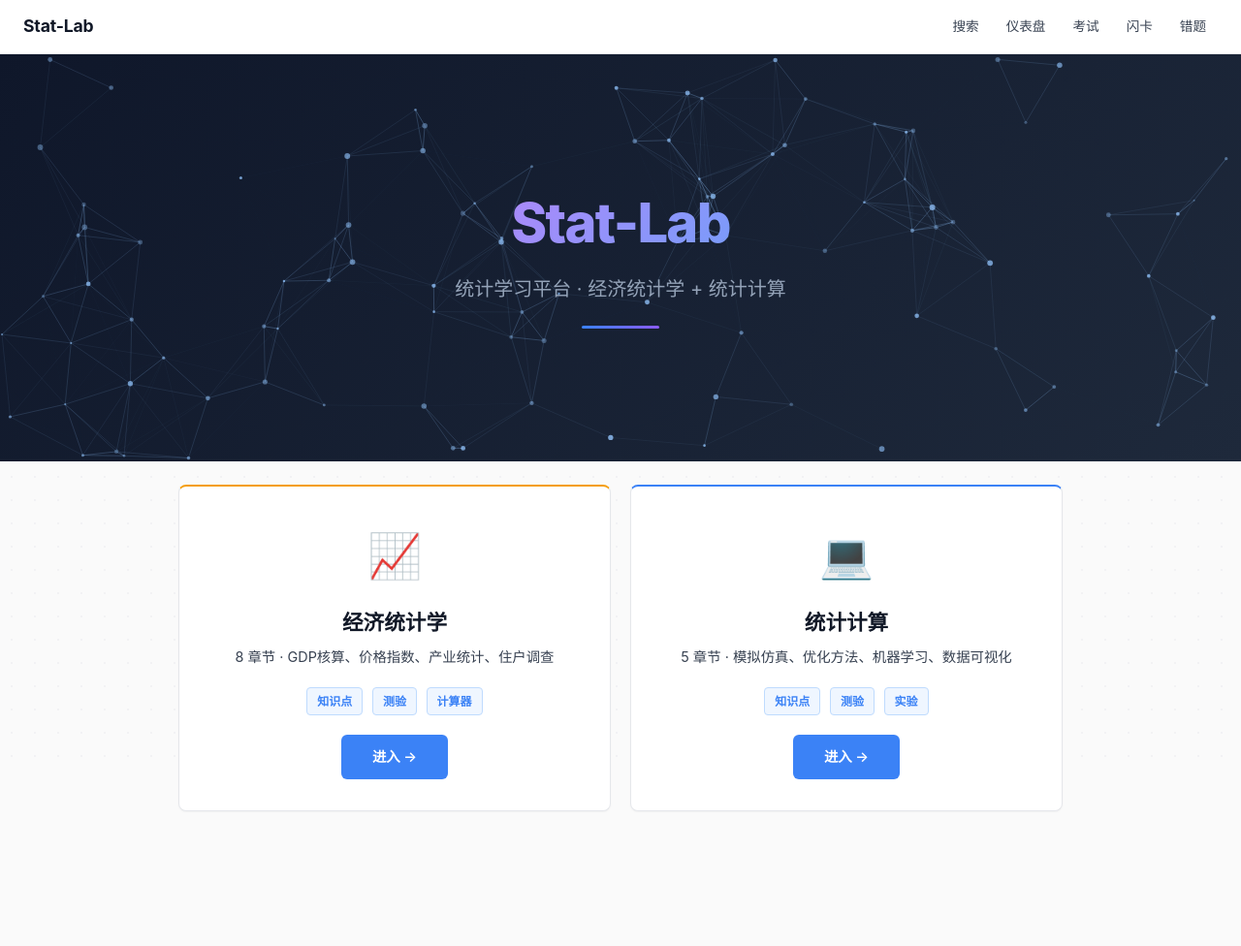
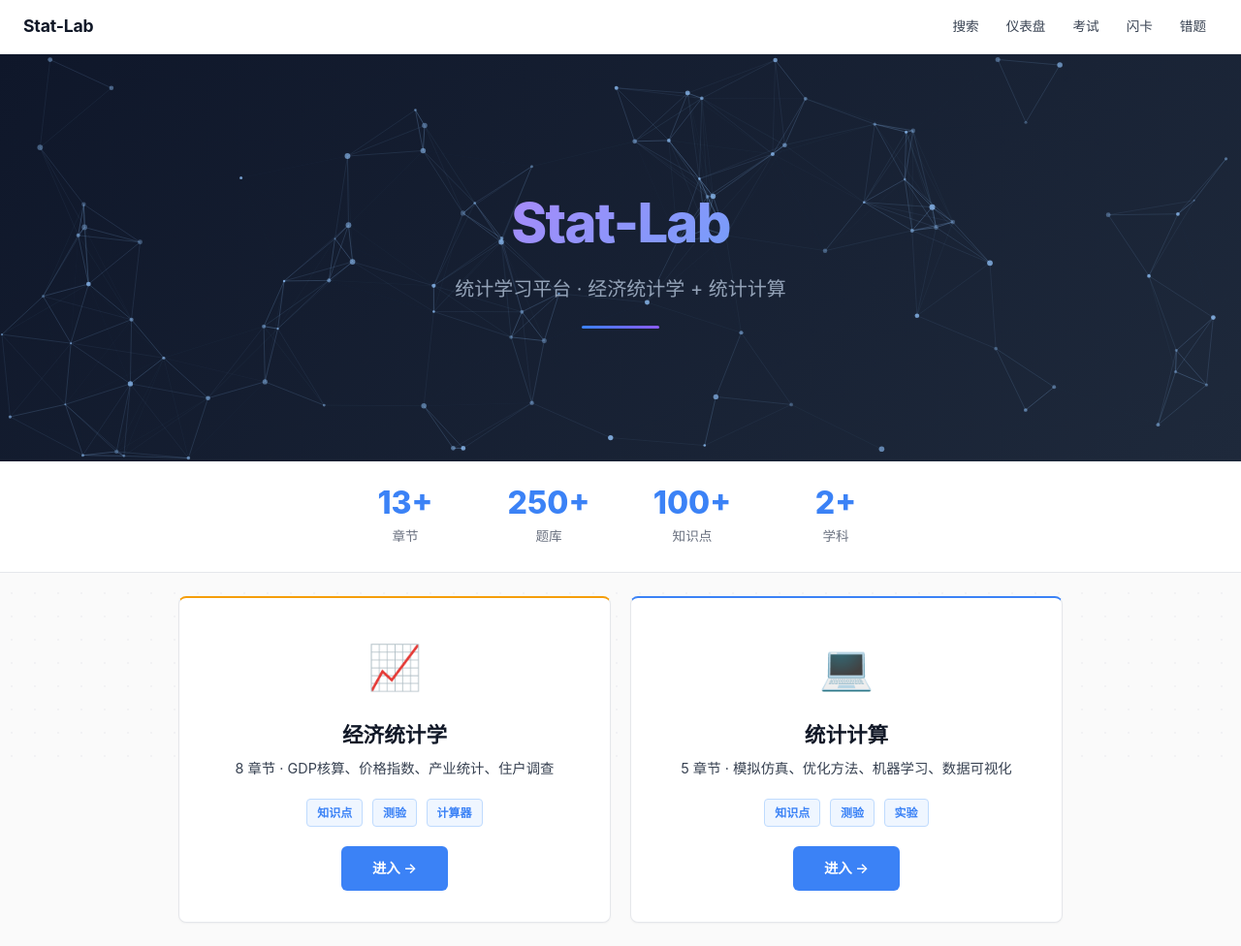
Before and after one commit to wxlzmn/stat-lab, a website: page index.html in a window 1280 px wide. Shown: the whole page at 97% size. Before the commit the page ends 861 px from the top, so only its background shows below. Drawn offline with Linux system fonts and the light colour scheme.

Commit message:
feat: add animated stats counter bar below hero section
Adds a stats bar with four counters (13+ chapters, 250+ quiz bank,
100+ knowledge points, 2 subjects) that animate from 0 on scroll
into view using IntersectionObserver and eased cubic counting.
CSS styles added to pages.css.

```diff
--- a/index.html
+++ b/index.html
@@ -95,6 +95,26 @@
       <div class="hero-divider"></div>
     </div>
   </div>
+  <div class="stats-bar" id="stats-bar">
+    <div class="stats-container">
+      <div class="stat-item">
+        <span class="stat-number" data-target="13">0</span>
+        <span class="stat-label">章节</span>
+      </div>
+      <div class="stat-item">
+        <span class="stat-number" data-target="250">0</span>
+        <span class="stat-label">题库</span>
+      </div>
+      <div class="stat-item">
+        <span class="stat-number" data-target="100">0</span>
+        <span class="stat-label">知识点</span>
+      </div>
+      <div class="stat-item">
+        <span class="stat-number" data-target="2">0</span>
+        <span class="stat-label">学科</span>
+      </div>
+    </div>
+  </div>
   <div id="subject-cards" class="home-grid"></div>
 </main>
 <script src="shared/js/particle-network.js"></script>
@@ -107,6 +127,47 @@
   if (canvas) {
     var parent = canvas.parentElement;
     ParticleNetwork.init(canvas, parent.offsetWidth, parent.offsetHeight);
+  }
+
+  // Stats counter animation
+  var statNumbers = document.querySelectorAll('.stat-number');
+  var counted = false;
+
+  function animateCount(el) {
+    var target = parseInt(el.getAttribute('data-target'));
+    var duration = 1500;
+    var start = 0;
+    var startTime = null;
+
+    function step(timestamp) {
+      if (!startTime) startTime = timestamp;
+      var progress = Math.min((timestamp - startTime) / duration, 1);
+      // Ease out cubic
+      var eased = 1 - Math.pow(1 - progress, 3);
+      el.textContent = Math.floor(eased * target);
+      if (progress < 1) {
+        requestAnimationFrame(step);
+      } else {
+        el.textContent = target + '+';
+      }
+    }
+
+    requestAnimationFrame(step);
+  }
+
+  // Trigger when stats bar enters viewport
+  if (typeof IntersectionObserver !== 'undefined') {
+    var statsBar = document.getElementById('stats-bar');
+    if (statsBar) {
+      var observer = new IntersectionObserver(function(entries) {
+        if (entries[0].isIntersecting && !counted) {
+          counted = true;
+          statNumbers.forEach(function(el) { animateCount(el); });
+          observer.disconnect();
+        }
+      }, { threshold: 0.5 });
+      observer.observe(statsBar);
+    }
   }
 
   // ... rest of existing card rendering code unchanged ...
--- a/shared/css/pages.css
+++ b/shared/css/pages.css
@@ -684,3 +684,42 @@
   font-size: 0.9rem;
   color: var(--text-primary);
 }
+
+/* ===== Stats Bar ===== */
+.stats-bar {
+  background: var(--bg-card);
+  border-bottom: 1px solid var(--border);
+  padding: 24px 20px;
+  position: relative;
+  z-index: 1;
+}
+
+.stats-container {
+  display: flex;
+  justify-content: center;
+  gap: 48px;
+  max-width: 800px;
+  margin: 0 auto;
+  flex-wrap: wrap;
+}
+
+.stat-item {
+  text-align: center;
+  min-width: 100px;
+}
+
+.stat-number {
+  display: block;
+  font-family: var(--font-display);
+  font-size: 2rem;
+  font-weight: 800;
+  color: var(--accent);
+  line-height: 1.2;
+}
+
+.stat-label {
+  display: block;
+  font-size: 0.85rem;
+  color: var(--text-muted);
+  margin-top: 4px;
+}
```
